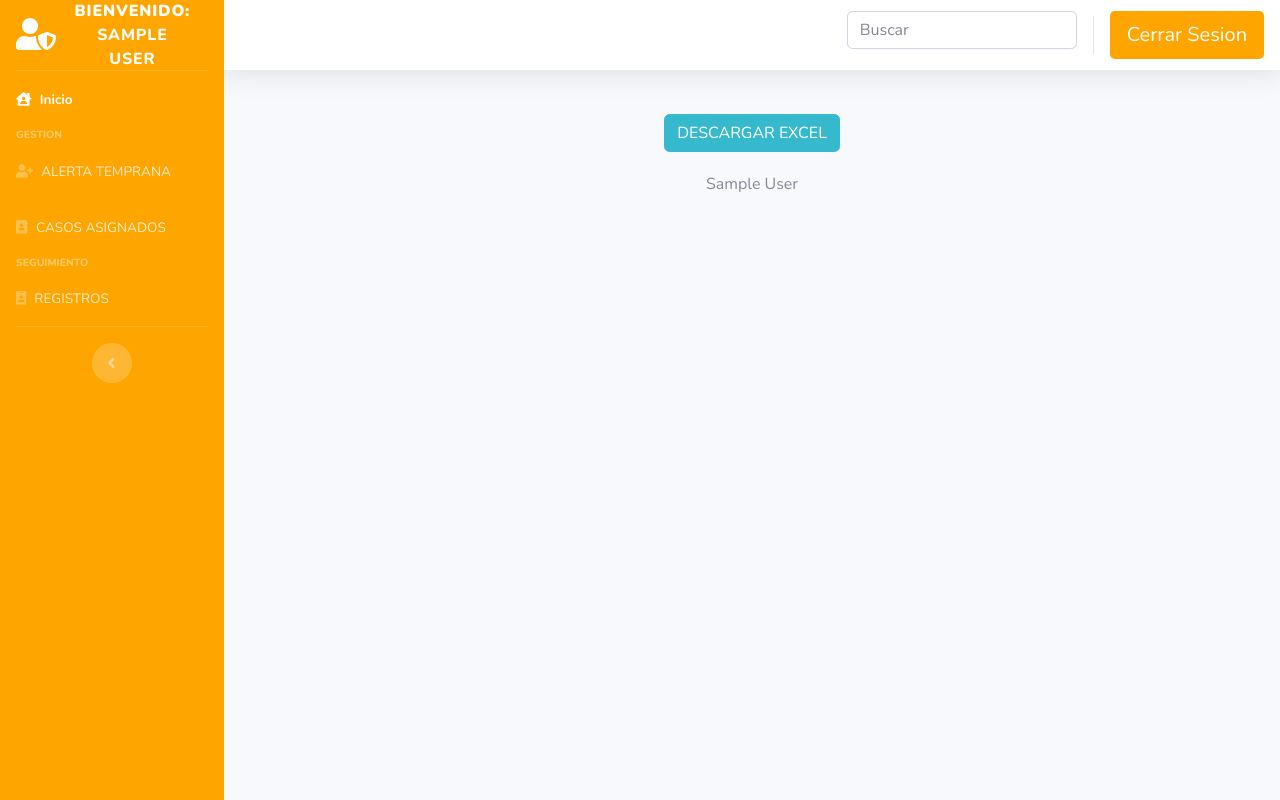
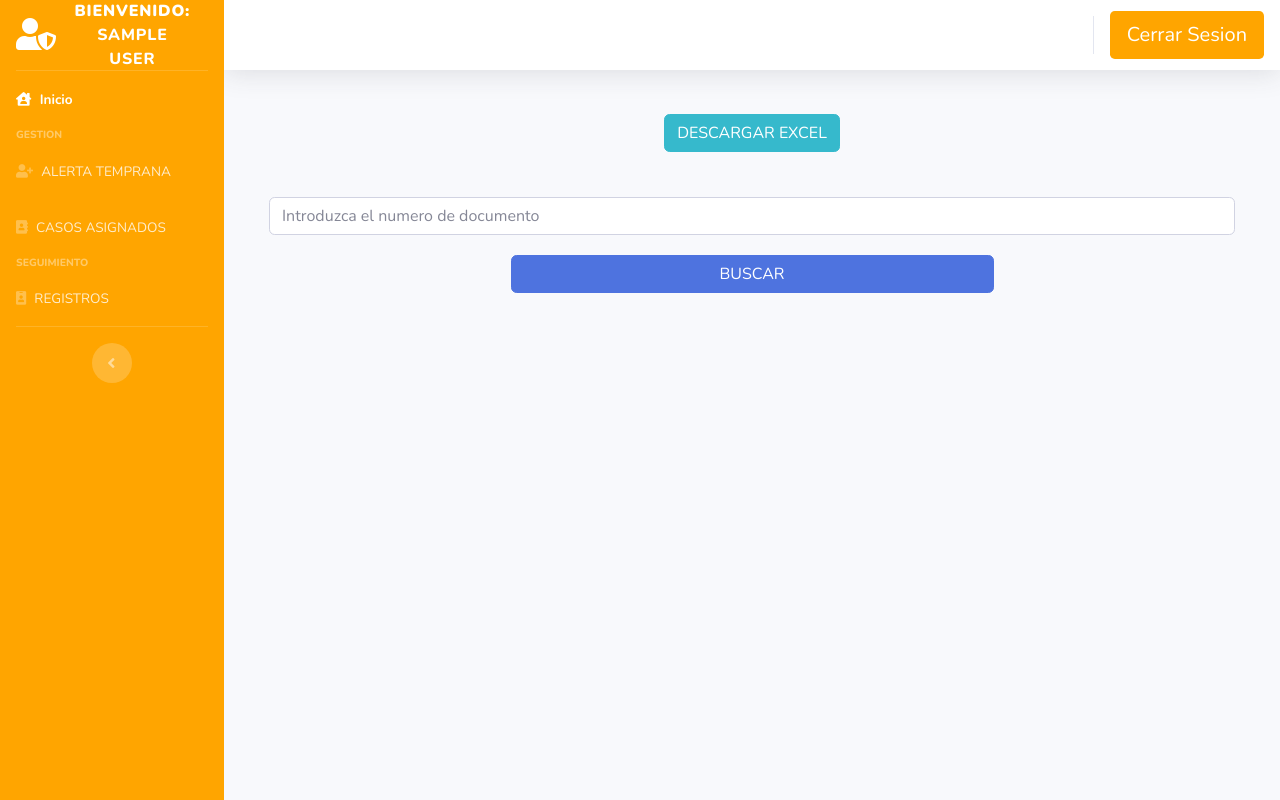
Before and after one commit to Michaell-SENA/Alerts, a PHP site: page /vista/registros.php in a window 1280 px wide. Run offline with PHP 8.4, Linux system fonts and the light colour scheme; the visitor is signed in with stand-in values (Sample User, id 1).

Commit message:
Subida octava parte
Se completo la herramienta de búsqueda para la sección REGISTROS.

```diff
--- a/assets/css/pagina_registros.css
+++ b/assets/css/pagina_registros.css
@@ -43,3 +43,17 @@ td
 	margin-bottom: 20px;
 
 }
+
+.busqu
+{
+
+	padding: 25px;
+
+}
+
+.obj-btn
+{
+
+	margin-top: 20px;
+
+}
--- a/assets/js/main.js
+++ b/assets/js/main.js
@@ -1,32 +1,50 @@
-$(document).ready(function(){
+// $(document).ready(function(){
 
-    $('#schear').keyup(function(event){
+//     $('#schear').keyup(function(event){
 
-        event.preventDefault();
-        let data = $('#form').serializeArray();
+//         event.preventDefault();
+//         let data = $('#form').serializeArray();
 
-        $.post({
+//         $.post({
 
-            url: '../datos/registros.php',
-            data:data,
-            success: function(response){
+//             url: '../datos/registros.php',
+//             data:data,
+//             success: function(response){
 
-                $('#response').html(response);
+//                 $('#response').html(response);
 
-            }
+//             }
 
-        });
+//         });
 
-    })
+//     })
 
-});
+// });
+
+// $(document).ready(function() {
+//     $("button").click(function() {
+
+//         var usuario = $("#schear").val();
+
+//         $.get("../datos/registros.php", {nombres: usuario}, function(respuesta){
+
+//             $("#response").text(respuesta);
+
+//         });
+
+//     });
+// });
 
 
 
-$(document).ready(function() {
-    $("form").keypress(function(e) {
-        if (e.which == 13) {
-            return false;
-        }
-    });
-});
+// $(document).ready(function() {
+//     $("form").keypress(function(e) {
+//         if (e.which == 13) {
+//             return false;
+//         }
+//     });
+// });
+
+
+//URL CORRECTA
+// vista/registros.php?nombre=dante&busqueda=22
--- a/datos/registros.php
+++ b/datos/registros.php
@@ -21,13 +21,13 @@
 
 	            $busquedaa = explode(" ",$_POST['busqueda']);
 
-	            $query = "SELECT t1.nombre, t1.apellido, t2.nombre_doc, t1.num_doc, t1.telefono, t1.direccion, t5.nombre_nivel, t1.programa, t1.ficha, t3.nombre_jornada, t7.nombre_sede, t4.nombre_mot_reporte, t6.nombre_reporte, t1.accion, t1.documento_soporte, t1.nombre_ins, t1.apellido_ins, t1.telefono_ins, t1.correo_ins FROM obj_alerta AS t1, obj_doc_sena AS t2, obj_jornada_sena AS t3, obj_mot_reporte_sena AS t4, obj_nivel_forma_sena AS t5, obj_per_reporte_sena AS t6, obj_sede_sena AS  t7 WHERE t1.responsable = '$nombreS' AND t2.id_obj_doc_sena = t1.doc AND t5.id_obj_nivel_sena = t1.nivel AND t1.jornada = t3.id_obj_jornada_sena AND t1.sede = t7.id_obj_sede_sena AND t1.cusa_reporte = t4.id_obj_mot_reporte_sena AND t1.reporte_diri = t6.id_obj_per_reporte_sena AND t1.nombre LIKE '%$busquedaa[0]%'";
+	            $query = "SELECT t1.nombre, t1.apellido, t2.nombre_doc, t1.num_doc, t1.telefono, t1.direccion, t5.nombre_nivel, t1.programa, t1.ficha, t3.nombre_jornada, t7.nombre_sede, t4.nombre_mot_reporte, t6.nombre_reporte, t1.accion, t1.documento_soporte, t1.nombre_ins, t1.apellido_ins, t1.telefono_ins, t1.correo_ins FROM obj_alerta AS t1, obj_doc_sena AS t2, obj_jornada_sena AS t3, obj_mot_reporte_sena AS t4, obj_nivel_forma_sena AS t5, obj_per_reporte_sena AS t6, obj_sede_sena AS  t7 WHERE t1.responsable = '$nombreS' AND t2.id_obj_doc_sena = t1.doc AND t5.id_obj_nivel_sena = t1.nivel AND t1.jornada = t3.id_obj_jornada_sena AND t1.sede = t7.id_obj_sede_sena AND t1.cusa_reporte = t4.id_obj_mot_reporte_sena AND t1.reporte_diri = t6.id_obj_per_reporte_sena AND t1.num_doc LIKE '%$busquedaa[0]%'";
 
 	            for ($i=0; $i < count($busquedaa); $i++)
 	            {
 	                if(!empty($busquedaa[$i]))
 	                {
-	                    $query .=" AND t1.nombre LIKE '%$busquedaa[$i]%'";
+	                    $query .=" AND t1.num_doc LIKE '%$busquedaa[$i]%'";
 	                }
 	            }
 
--- a/vista/plantillas/parteSuperior.php
+++ b/vista/plantillas/parteSuperior.php
@@ -129,11 +129,7 @@
                             </div>
                         </li>
 
-                            <form id="form" action="post">
 
-                                <input class="form-control" type="text" name="busqueda" placeholder="Buscar" id="schear">
-
-                            </form>
 
                         <div class="topbar-divider d-none d-sm-block">
 
--- a/vista/registros.php
+++ b/vista/registros.php
@@ -27,12 +27,19 @@
 
         <a class="btn btn-info boton-2" href="../datos/registros_EXE.php">DESCARGAR EXCEL</a>
 
-        <div id="response" class="table-responsive">
+        <div id="" class="table-responsive">
 
-            <div id="nombre"><?php echo $nombre = $_SESSION['nombres']; ?></div>
+            <form class="busqu" method="POST" action="registros.php?nombre=<?php echo $nombre = $_SESSION['nombres'] ?>">
+
+                <input class="form-control obj" type="text" name="busqueda" placeholder="Introduzca el numero de documento">
+                <input class="btn btn-primary col-md-6 obj-btn" type="submit" id="" value="BUSCAR">
+
+            </form>
+
     	   <?php
 
             require_once("../datos/registros.php");
+
 
            ?>
 
```
Also changed, not shown: 1 other file.
